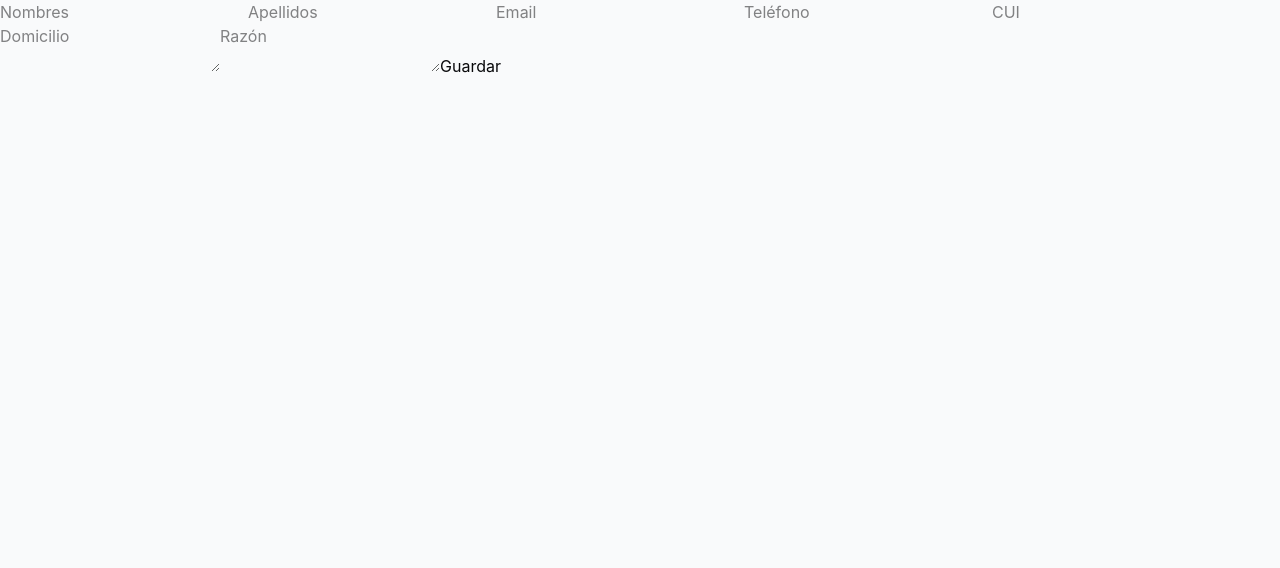
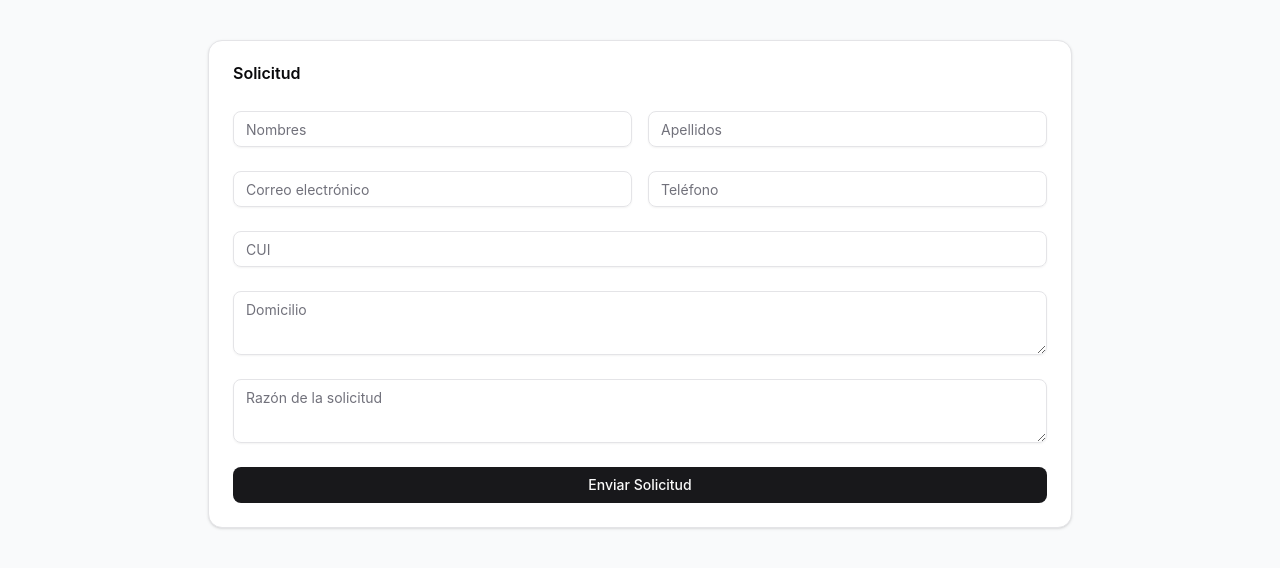
Before and after one commit to axeljavier-alvarez/PROYECTO-VUE-FULL, a Vue app: page /solicitud in a window 1280 px wide. Shown: the top 568 px of the page. Built offline with nearby package versions, Linux system fonts and the light colour scheme.

Commit message:
implementación diseño form

```diff
--- a/src/modules/public/solicitud/stores/solicitudStore.js
+++ b/src/modules/public/solicitud/stores/solicitudStore.js
@@ -4,6 +4,7 @@ import solicitudService from '../services/solicitudService';
 
 export const useSolicitudStore = defineStore('solicitud', ()=> {
     const loading = ref(false);
+    const errors = ref({})
     const form = ref({
         nombres: '',
         apellidos: '',
@@ -17,9 +18,15 @@ export const useSolicitudStore = defineStore('solicitud', ()=> {
 
     async function createSolicitud(){
         loading.value = true;
+        errors.value = {}
         try {
-            const response = await solicitudService.create(form.value);
-            return response;
+            return await solicitudService.create(form.value)
+        } catch(error) {
+
+            if (error.response?.status === 422){
+                errors.value = error.response.data.errors;
+            }
+            throw error
         } finally {
             loading.value = false;
         }
@@ -28,7 +35,8 @@ export const useSolicitudStore = defineStore('solicitud', ()=> {
     return {
         form,
         loading,
-        createSolicitud
+        createSolicitud,
+        errors
     }
 
 });
--- a/src/modules/public/solicitud/views/SolicitudCreateView.vue
+++ b/src/modules/public/solicitud/views/SolicitudCreateView.vue
@@ -1,17 +1,82 @@
 <script setup>
 import { useSolicitudStore } from '../stores/solicitudStore';
+import { Card, CardContent, CardHeader, CardTitle } from '@/components/ui/card'
+import { Input } from '@/components/ui/input'
+import { Textarea } from '@/components/ui/textarea'
+import { Button } from '@/components/ui/button'
+
 const store = useSolicitudStore();
+
 const guardar = async () => {
     try {
         const response = await store.createSolicitud();
         console.log(response);
         alert('Solicitud enviada');
-    } catch(error) {
+    } catch (error) {
         console.error(error);
     }
 }
 </script>
 <template>
+    <div class="container max-w-4xl mx-auto py-10 px-4">
+        <Card>
+            <CardHeader>
+                <CardTitle>
+                    Solicitud
+                </CardTitle>
+            </CardHeader>
+            <CardContent>
+                <form @submit.prevent="guardar" class="grid gap-6">
+                    <div class="grid md:grid-cols-2 gap-4">
+                        <div>
+                            <Input v-model="store.form.nombres" placeholder="Nombres" />
+                            <p v-if="store.errors.nombres" class="text-sm text-red-500 mt-1">
+                                {{ store.errors.nombres[0] }}
+                            </p>
+                        </div>
+
+                        <div>
+                            <Input v-model="store.form.apellidos" placeholder="Apellidos" />
+                            <p v-if="store.errors.apellidos" class="text-sm text-red-500 mt-1">
+                                {{ store.errors.apellidos[0] }}
+                            </p>
+                        </div>
+                    </div>
+                    <div class="grid md:grid-cols-2 gap-4">
+                        <div>
+                            <Input v-model="store.form.email" type="email" placeholder="Correo electrónico" />
+                            <p v-if="store.errors.email" class="text-sm text-red-500 mt-1">
+                                {{ store.errors.email[0] }}
+                            </p>
+                        </div>
+                        <div>
+                            <Input v-model="store.form.telefono" placeholder="Teléfono" />
+
+                            <p v-if="store.errors.telefono" class="text-sm text-red-500 mt-1">
+                                {{ store.errors.telefono[0] }}
+                            </p>
+                        </div>
+
+                    </div>
+                    <Input v-model="store.form.cui" placeholder="CUI" />
+
+                    <Textarea v-model="store.form.domicilio" placeholder="Domicilio" />
+
+                    <Textarea v-model="store.form.razon" placeholder="Razón de la solicitud" />
+
+                    <Button type="submit" :disabled="store.loading">
+                        {{
+                            store.loading
+                                ? 'Enviando...'
+                                : 'Enviar Solicitud'
+                        }}
+                    </Button>
+                </form>
+            </CardContent>
+        </Card>
+    </div>
+</template>
+<!-- <template>
     <form @submit.prevent="guardar">
         <input
         v-model="store.form.nombres"
@@ -45,7 +110,5 @@ const guardar = async () => {
         </button>
 
     </form>
-</template>
-<style>
-
-</style>
+</template> -->
+<style></style>
```
